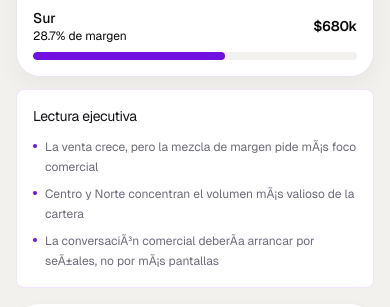
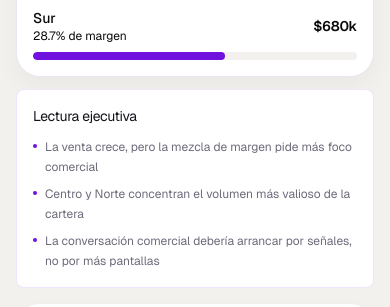
Before and after one commit to AluenIriarte/WebPage, a React (Vite) app: page /demo-dashboard in a window 390 px wide. Shown: the part 1000-1307 px from the top of the page. Built offline with nearby package versions, Linux system fonts and the light colour scheme.

Commit message:
Fix mobile text encoding in demo dashboard

```diff
--- a/src/app/pages/DemoDashboard.tsx
+++ b/src/app/pages/DemoDashboard.tsx
@@ -428,9 +428,9 @@ function GlobalViewMobile() {
 
       <ExecutiveReading
         insights={[
-          "La venta crece, pero la mezcla de margen pide mÃ¡s foco comercial",
-          "Centro y Norte concentran el volumen mÃ¡s valioso de la cartera",
-          "La conversaciÃ³n comercial deberÃ­a arrancar por seÃ±ales, no por mÃ¡s pantallas",
+          "La venta crece, pero la mezcla de margen pide más foco comercial",
+          "Centro y Norte concentran el volumen más valioso de la cartera",
+          "La conversación comercial debería arrancar por señales, no por más pantallas",
         ]}
       />
     </div>
@@ -534,7 +534,7 @@ function RankingViewMobile() {
       <MobilePanel
         eyebrow="Equipo comercial"
         title="Ranking resumido para celular"
-        description="Los primeros puestos y la brecha contra objetivo alcanzan para entender si el equipo estÃ¡ empujando bien."
+        description="Los primeros puestos y la brecha contra objetivo alcanzan para entender si el equipo está empujando bien."
       >
         <div className="space-y-4">
           {sellersWithAchievement.slice(0, 3).map((seller, index) => {
@@ -585,9 +585,9 @@ function RankingViewMobile() {
 
       <ExecutiveReading
         insights={[
-          "El top 3 alcanza para ver si el equipo estÃ¡ traccionando o si el resultado depende de pocos nombres",
-          "Cuando dos vendedores quedan debajo del objetivo, la conversaciÃ³n pasa a coaching y seguimiento",
-          "La vista mÃ³vil tiene que ayudar a decidir rÃ¡pido, no a leer una planilla larga",
+          "El top 3 alcanza para ver si el equipo está traccionando o si el resultado depende de pocos nombres",
+          "Cuando dos vendedores quedan debajo del objetivo, la conversación pasa a coaching y seguimiento",
+          "La vista móvil tiene que ayudar a decidir rápido, no a leer una planilla larga",
         ]}
       />
     </div>
@@ -694,7 +694,7 @@ function VendedoresViewMobile() {
 
       <MobilePanel
         eyebrow="Cartera priorizada"
-        title="QuÃ© cuentas conviene mover primero"
+        title="Qué cuentas conviene mover primero"
         description="En celular alcanza con ver las cuentas de mayor oportunidad y la brecha de portafolio."
       >
         <div className="space-y-4">
@@ -733,7 +733,7 @@ function VendedoresViewMobile() {
                 </div>
 
                 <div>
-                  <div className="mb-1 text-xs text-muted-foreground">No compra aÃºn</div>
+                  <div className="mb-1 text-xs text-muted-foreground">No compra aún</div>
                   <div className="flex flex-wrap gap-1">
                     {client.doesntBuy.map((item) => (
                       <span key={item} className="rounded-full bg-[#F3F1EE] px-2 py-0.5 text-xs text-[#6E6A7A]">
@@ -755,9 +755,9 @@ function VendedoresViewMobile() {
 
       <ExecutiveReading
         insights={[
-          "No hace falta abrir toda la cartera para detectar dÃ³nde hay cross-sell claro",
-          "La vista mÃ³vil deberÃ­a mostrar pocas cuentas, pero las correctas",
-          "El siguiente paso ideal desde acÃ¡ es conversaciÃ³n comercial o diagnÃ³stico, no mÃ¡s scroll",
+          "No hace falta abrir toda la cartera para detectar dónde hay cross-sell claro",
+          "La vista móvil debería mostrar pocas cuentas, pero las correctas",
+          "El siguiente paso ideal desde acá es conversación comercial o diagnóstico, no más scroll",
         ]}
       />
     </div>
```
